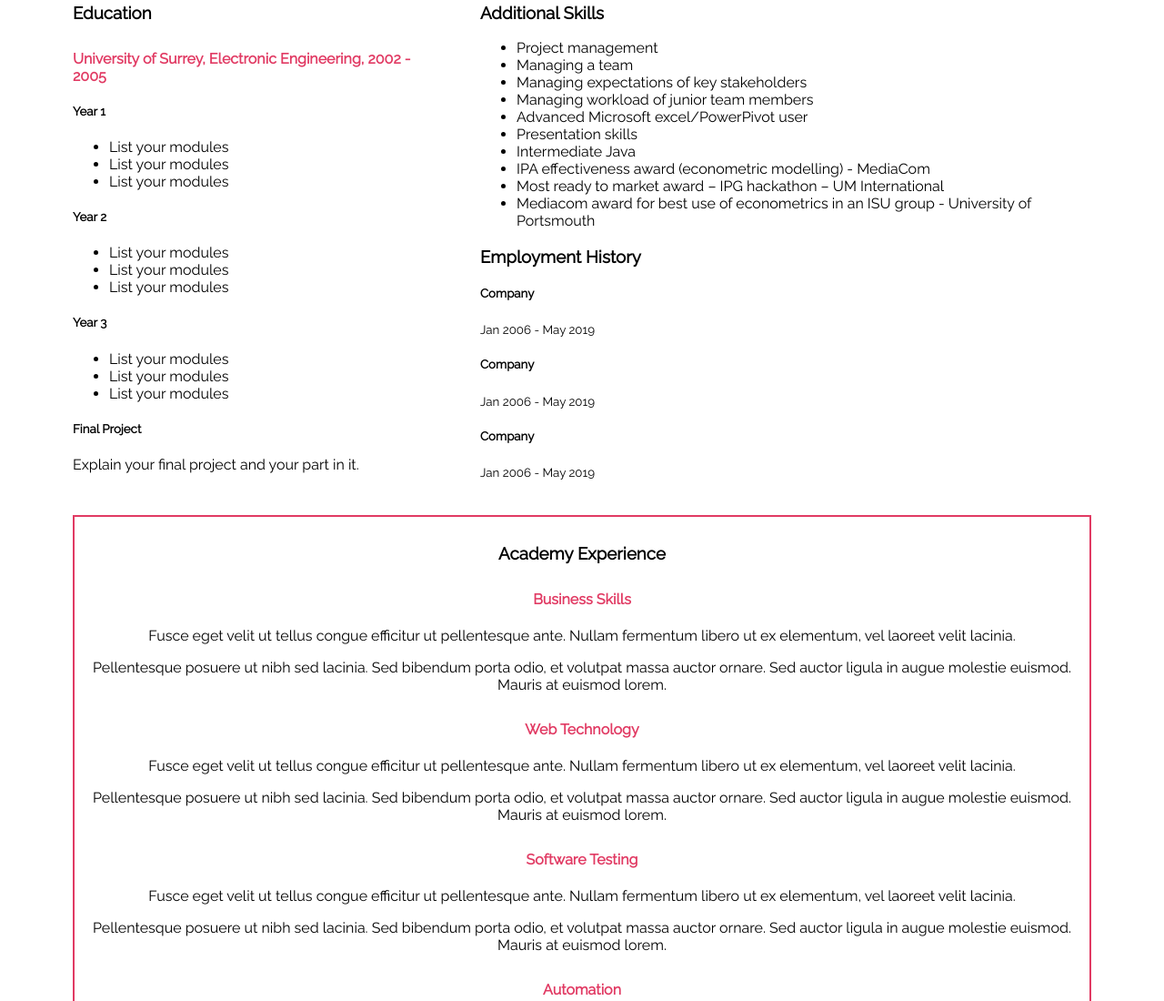
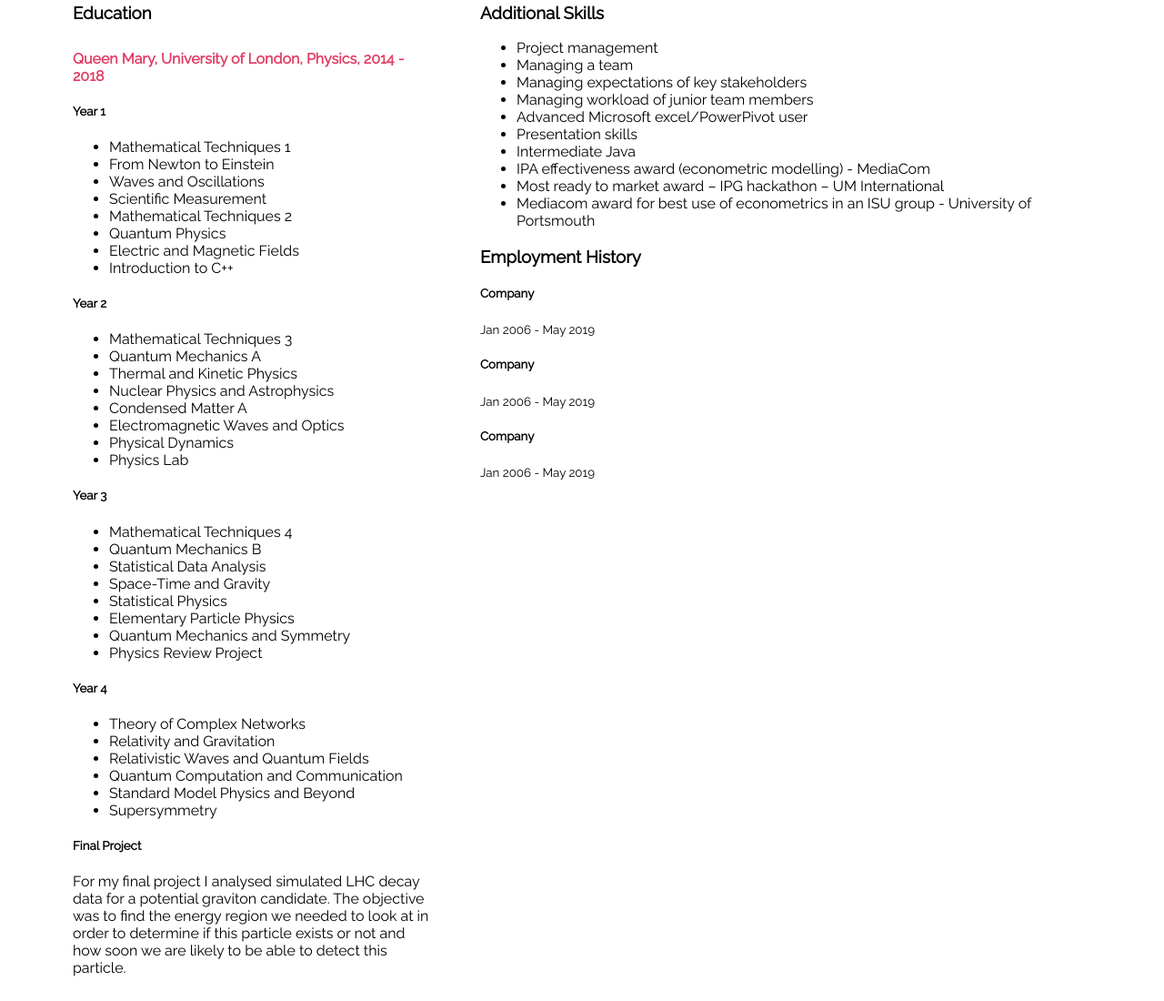
Before and after one commit to JShipmanSparta19/sparta_global_profile, a plain HTML site: page index.html in a window 1280 px wide. Shown: the part 515-1615 px from the top of the page at 91% size. Drawn offline with Linux system fonts and the light colour scheme.

Commit message:
Began filling in template

```diff
--- a/index.html
+++ b/index.html
@@ -1,7 +1,7 @@
 <!DOCTYPE html>
 <html lang="en">
 <head>
-  <title>Stephen Reid</title>
+  <title>John Shipman</title>
 
   <link href="https://fonts.googleapis.com/css?family=Raleway" rel="stylesheet">
   <link rel="stylesheet" type="text/css" href="css/global.css">
@@ -38,12 +38,12 @@
       </div>
 
       <div class="right">
-        <h1>Stephen Reid</h1>
-        <h2>Devops Engineer</h2>
+        <h1>John Shipman</h1>
+        <h2>Trainee Devops Engineer</h2>
 
         <div>
-          <p>University of Portsmouth</p>
-          <p>BSc Economics, Finance and Banking 2:1</p>
+          <p>Queen Mary, University of London</p>
+          <p>MSci Physics 2:1</p>
         </div>
 
         <div>
@@ -94,30 +94,55 @@
     <section class="left">
       <h3>Education</h3>
 
-      <h4>University of Surrey, Electronic Engineering, 2002 - 2005 </h4>
+      <h4>Queen Mary, University of London, Physics, 2014 - 2018 </h4>
       <h5>Year 1</h5>
       <ul>
-        <li>List your modules</li>
-        <li>List your modules</li>
-        <li>List your modules</li>
+        <li>Mathematical Techniques 1</li>
+        <li>From Newton to Einstein</li>
+        <li>Waves and Oscillations</li>
+        <li>Scientific Measurement</li>
+        <li>Mathematical Techniques 2</li>
+        <li>Quantum Physics</li>
+        <li>Electric and Magnetic Fields</li>
+        <li>Introduction to C++</li>
       </ul>
 
       <h5>Year 2</h5>
       <ul>
-        <li>List your modules</li>
-        <li>List your modules</li>
-        <li>List your modules</li>
+        <li>Mathematical Techniques 3</li>
+        <li>Quantum Mechanics A</li>
+        <li>Thermal and Kinetic Physics</li>
+        <li>Nuclear Physics and Astrophysics</li>
+        <li>Condensed Matter A</li>
+        <li>Electromagnetic Waves and Optics</li>
+        <li>Physical Dynamics</li>
+        <li>Physics Lab</li>
       </ul>
 
       <h5>Year 3</h5>
       <ul>
-        <li>List your modules</li>
-        <li>List your modules</li>
-        <li>List your modules</li>
+        <li>Mathematical Techniques 4</li>
+        <li>Quantum Mechanics B</li>
+        <li>Statistical Data Analysis</li>
+        <li>Space-Time and Gravity</li>
+        <li>Statistical Physics</li>
+        <li>Elementary Particle Physics</li>
+        <li>Quantum Mechanics and Symmetry</li>
+        <li>Physics Review Project</li>
+      </ul>
+
+      <h5>Year 4</h5>
+      <ul>
+        <li>Theory of Complex Networks</li>
+        <li>Relativity and Gravitation</li>
+        <li>Relativistic Waves and Quantum Fields</li>
+        <li>Quantum Computation and Communication</li>
+        <li>Standard Model Physics and Beyond</li>
+        <li>Supersymmetry</li>
       </ul>
 
       <h5>Final Project</h5>
-      <p>Explain your final project and your part in it.</p>
+      <p>For my final project I analysed simulated LHC decay data for a potential graviton candidate. The objective was to find the energy region we needed to look at in order to determine if this particle exists or not and how soon we are likely to be able to detect this particle.</p>
     </section>
 
     <section class="experience">
```
Also changed, not shown: 1 other file.
